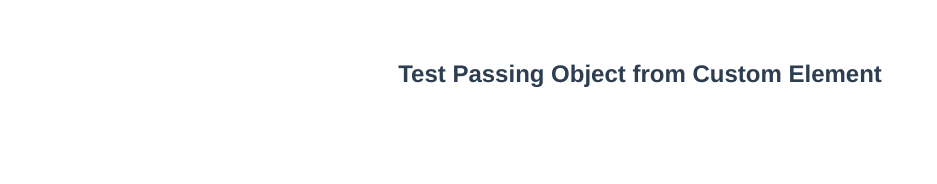
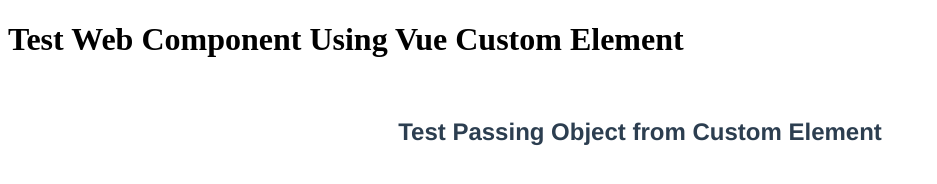
Before and after one commit to neeldeep/test-vue-custom-element, a plain HTML site: page index.html in a window 1280 px wide. Shown: the whole page, without its empty margins (0-937 px from the left). Drawn offline with Linux system fonts and the light colour scheme.

Commit message:
Add Test

```diff
--- a/index.html
+++ b/index.html
@@ -4,6 +4,7 @@
 
   </head>
   <body>
+<h1>Test Web Component Using Vue Custom Element</h1>
     <test-custom-comp></test-custom-comp>
     <script type="text/javascript">
         document.getElementsByTagName('test-custom-comp')[0].objectProp ={ fields: {"test":"test1"} }
```
